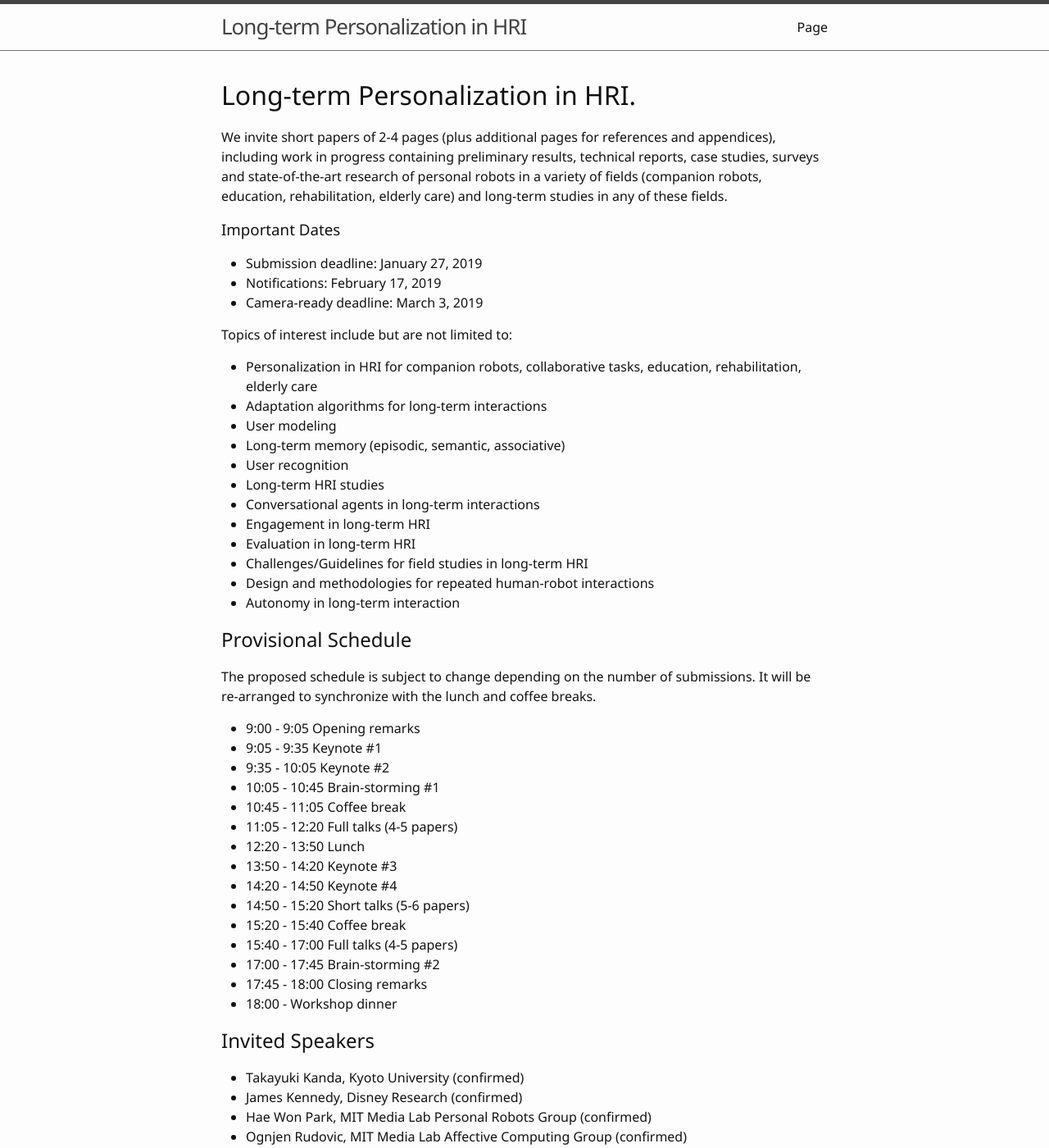
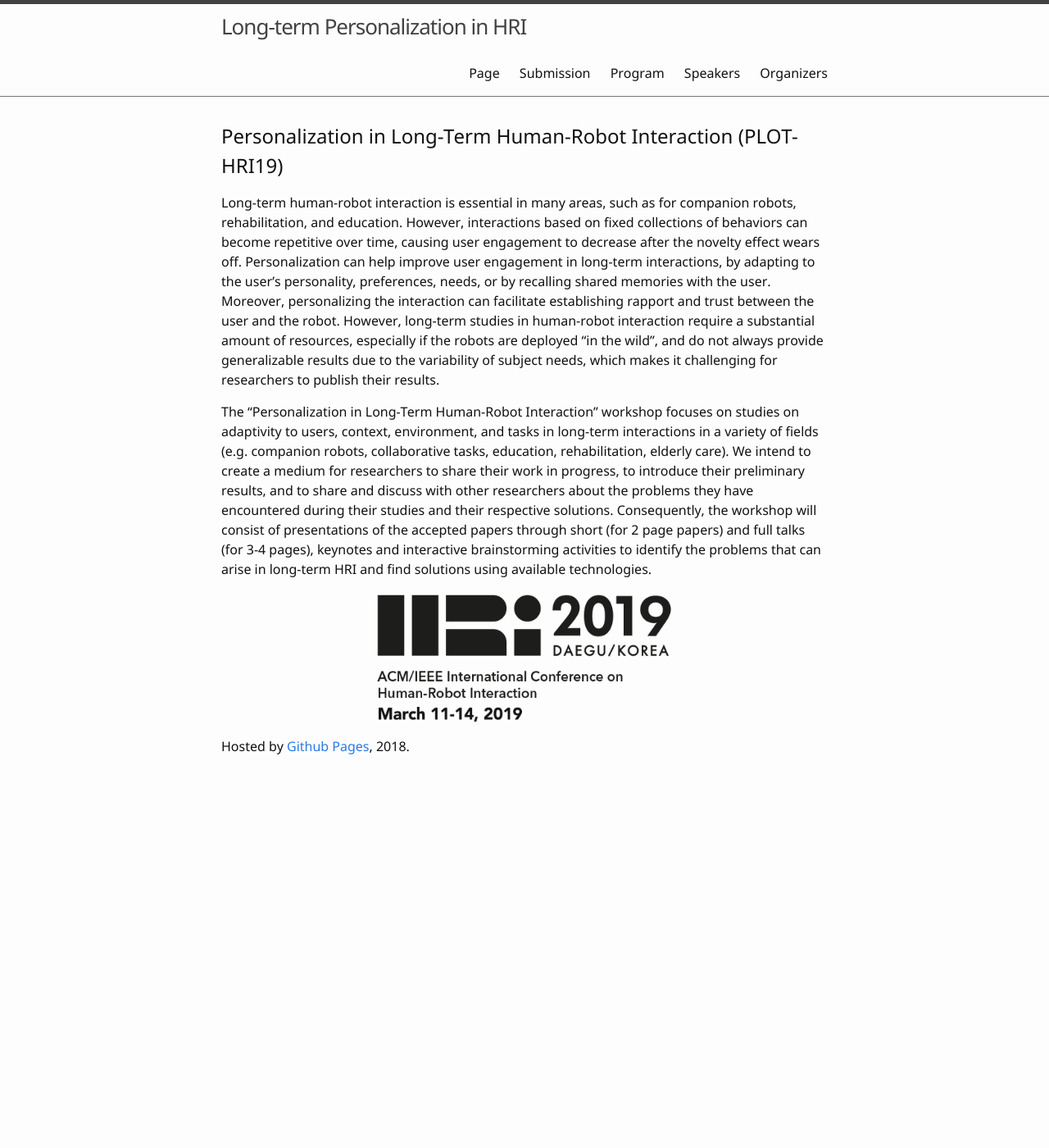
Before and after one commit to mcstaffa81/leap_hri_2023.io, a Jekyll site: the page built from index.md, in a window 1280 px wide and 1400 px high. Shown: the whole window at 82% size. Built offline with Jekyll 4.4.1, drawn with Linux system fonts in a browser that asks for light colours.

Commit message:
added separate pages for organizers, speakers, program and submission. Added images and description for speakers and images for organizers

```diff
--- a/index.md
+++ b/index.md
@@ -1,64 +1,13 @@
 ---
-title: Home
+title: Overview
 ---
 
 
-# Long-term Personalization in HRI.
+## Personalization in Long-Term Human-Robot Interaction (PLOT-HRI19)
 
-We invite short papers of 2-4 pages (plus additional pages for references and appendices), including
-work in progress containing preliminary results, technical reports, case studies, surveys and
-state-of-the-art research of personal robots in a variety of fields (companion robots, education,
-rehabilitation, elderly care) and long-term studies in any of these fields.
+Long-term human-robot interaction is essential in many areas, such as for companion robots, rehabilitation, and education. However, interactions based on fixed collections of behaviors can become repetitive over time, causing user engagement to decrease after the novelty effect wears off. Personalization can help improve user engagement in long-term interactions, by adapting to the user’s personality, preferences, needs, or by recalling shared memories with the user. Moreover, personalizing the interaction can facilitate establishing rapport and trust between the user and the robot. However, long-term studies in human-robot interaction require a substantial amount of resources, especially if the robots are deployed “in the wild”, and do not always provide generalizable results due to the variability of subject needs, which makes it challenging for researchers to publish their results.
 
-### Important Dates
-
-- Submission deadline: January 27, 2019
-- Notifications: February 17, 2019
-- Camera-ready deadline: March 3, 2019
-
-
-Topics of interest include but are not limited to:
-- Personalization in HRI for companion robots, collaborative tasks, education, rehabilitation,
-elderly care
-- Adaptation algorithms for long-term interactions
-- User modeling
-- Long-term memory (episodic, semantic, associative)
-- User recognition
-- Long-term HRI studies
-- Conversational agents in long-term interactions
-- Engagement in long-term HRI
-- Evaluation in long-term HRI
-- Challenges/Guidelines for field studies in long-term HRI
-- Design and methodologies for repeated human-robot interactions
-- Autonomy in long-term interaction
-
-## Provisional Schedule
-
-The proposed schedule is subject to change depending on the number of submissions. It will be
-re-arranged to synchronize with the lunch and coffee breaks.
-
-- 9:00 - 9:05 Opening remarks
-- 9:05 - 9:35 Keynote #1
-- 9:35 - 10:05 Keynote #2
-- 10:05 - 10:45 Brain-storming #1
-- 10:45 - 11:05 Coffee break
-- 11:05 - 12:20 Full talks (4-5 papers)
-- 12:20 - 13:50 Lunch
-- 13:50 - 14:20 Keynote #3
-- 14:20 - 14:50 Keynote #4
-- 14:50 - 15:20 Short talks (5-6 papers)
-- 15:20 - 15:40 Coffee break
-- 15:40 - 17:00 Full talks (4-5 papers)
-- 17:00 - 17:45 Brain-storming #2
-- 17:45 - 18:00 Closing remarks
-- 18:00 - Workshop dinner
-
-## Invited Speakers
-
-- Takayuki Kanda, Kyoto University (confirmed)
-- James Kennedy, Disney Research (confirmed)
-- Hae Won Park, MIT Media Lab Personal Robots Group (confirmed)
-- Ognjen Rudovic, MIT Media Lab Affective Computing Group (confirmed)
+The “Personalization in Long-Term Human-Robot Interaction” workshop focuses on studies on adaptivity to users, context, environment, and tasks in long-term interactions in a variety of fields (e.g. companion robots, collaborative tasks, education, rehabilitation, elderly care). We intend to create a medium for researchers to share their work in progress, to introduce their preliminary results, and to share and discuss with other researchers about the problems they have encountered during their studies and their respective solutions. Consequently, the workshop will consist of presentations of the accepted papers through short (for 2 page papers) and full talks (for 3-4 pages), keynotes and interactive brainstorming activities to identify the problems that can arise in long-term HRI and find solutions using available technologies.
 
 {% include figure.html img="hri-2019-logo-long.png" alt="intro image here" width="50%" %}
 Hosted by [Github Pages](https://pages.github.com/), {{ site.pub_year }}.
```
Also changed, not shown: 0-submission.md (added, +47 -0 lines), 1-program.md (added, +22 -0 lines), 2-speakers.md (added, +22 -0 lines), 3-organizers.md (added, +30 -0 lines), images/aditi-ramachandran.png (added), images/bahar-irfan.jpg (added), images/dylan-glas.jpg (added), images/haewon-park.jpg (added), images/iolanda-leite.jpg (added), images/james-kennedy.jpg (added), images/kheng-lee-koay.png (added), images/oggi-rudovic.jpg (added), images/sam-spaulding.jpeg (added), images/takayuki-kanda.jpeg (added).
